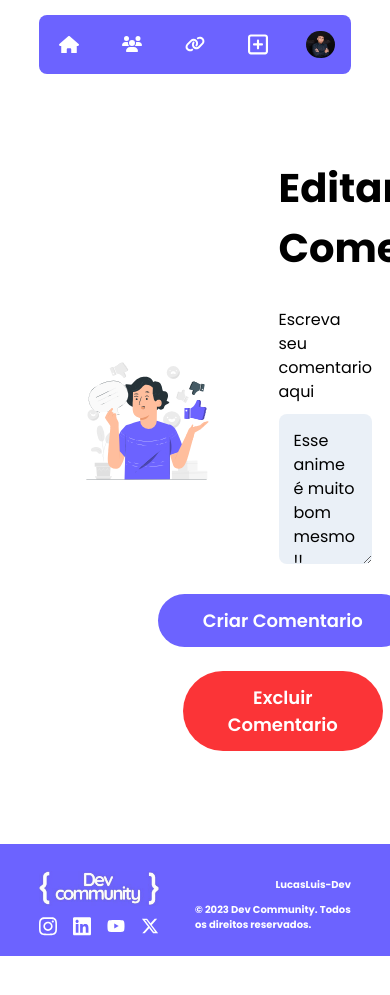
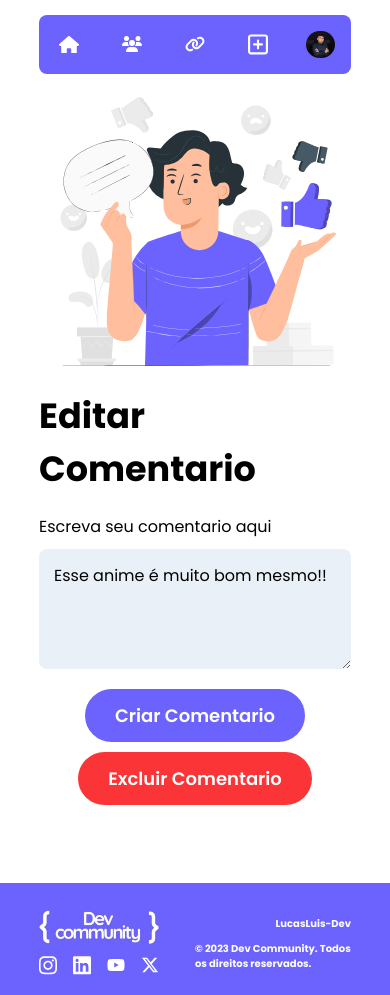
Before and after one commit to LucasLuis-Dev/Dev-Community, a Flask app: page /home/post/1/comentario/1/editar in a window 390 px wide; the page is wider, and only the part inside the window is pictured. Before the commit the page ends 956 px from the top of that part, so only its background shows below. Run offline with Flask 3, Linux system fonts and the light colour scheme; a user stored in the database is signed in; some libraries are stand-ins or nearby versions.

Commit message:
add mobile design for editarComentario.html and criarComentario.html

```diff
--- a/comunidade_dev/templates/editarcomentario.html
+++ b/comunidade_dev/templates/editarcomentario.html
@@ -2,18 +2,18 @@
 
 {% block body %}
 
-<main class="flex flex-row w-full gap-[50px] h-screen justify-center items-center pr-[10%] pl-[20%]">
+<main class="flex flex-row w-full gap-[50px] h-screen justify-center items-center pr-[10%] pl-[20%]  max-[480px]:px-[10%] max-[480px]:h-fit">
 
-    <section class="flex flex-row w-full justify-center items-center">
-        <figure class="w-[50%]">
+    <section class="flex flex-row w-full justify-center items-center max-[480px]:flex-col max-[480px]:py-[25%]">
+        <figure class="w-[50%]  max-[480px]:w-full">
             <img class="w-full" src="{{ url_for('static', filename='Opinion-pana.svg') }}" alt="">
         </figure>
 
-        <div class="flex flex-col w-[50%]">
-            <form  method="POST" action="" class="flex flex-col w-full  gap-[30px] p-[4rem]  rounded-lg" enctype="multipart/form-data">
+        <div class="flex flex-col w-[50%] max-[480px]:w-full max-[480px]:gap-[50px]">
+            <form  method="POST" action="" class="flex flex-col w-full  gap-[30px] p-[4rem] rounded-lg max-[480px]:p-[0px] max-[480px]:gap-[20px]" enctype="multipart/form-data">
                 {{ form_coment.csrf_token }}
 
-                <legend  class="text-[40px] text-left font-bold">Editar Comentario</legend>
+                <legend  class="text-[40px] text-left font-bold  max-[480px]:text-[35px]">Editar Comentario</legend>
 
                 <fieldset class="flex flex-col gap-[20px]">
                     <div  class="flex flex-col gap-[10px]">
@@ -27,20 +27,20 @@
                                 {% endfor %}
                             </div>
                         {% else %}
-                            {{ form_coment.corpo(class='p-[15px] h-[150px] w-full border-none bg-[#EAF0F7] rounded-lg max-[400px]:w-full',placeholder="Escreva seu comentário aqui") }}
+                            {{ form_coment.corpo(class='p-[15px] h-[150px] w-full border-none bg-[#EAF0F7] rounded-lg  max-[480px]:h-[120px] max-[480px]:w-full',placeholder="Escreva seu comentário aqui") }}
                         {% endif %}
                     </div>
                 </fieldset>
                 <div class="flex justify-center gap-[30px]">
 
-                    {{ form_coment.botaoSubmitCriarComentario(class='bg-[#6C63FF] font-semibold hover:bg-[#4941FF] duration-150 cursor-pointer rounded-full px-[45px]  py-[13px]   text-white text-center text-[18px]') }}
+                    {{ form_coment.botaoSubmitCriarComentario(class='bg-[#6C63FF] font-semibold hover:bg-[#4941FF] duration-150 cursor-pointer rounded-full px-[45px]  py-[13px] text-white text-center text-[18px] max-[480px]:p-[13px] max-[480px]:px-[30px]') }}
 
                 </div>
             </form>
             {% if current_user == comentario.autor %}
                 <form method="POST" action="{{url_for('excluirComentario', post_id=post_id, comentario_id = comentario.id)}}">
                     <div class="flex flex-row mt-[-40px] items-center justify-center ">
-                        <button  class="bg-[#FB3437] font-semibold hover:bg-[#FF0004] duration-150 cursor-pointer rounded-full px-[45px]  py-[13px]   text-white text-center text-[18px]" type="submit" >
+                        <button  class="bg-[#FB3437] font-semibold hover:bg-[#FF0004] duration-150 cursor-pointer rounded-full px-[45px]  py-[13px]   text-white text-center text-[18px] max-[480px]:p-[13px] max-[480px]:px-[30px]" type="submit" >
                             Excluir Comentario
                         </button>
                     </div>
```
Also changed, not shown: comunidade_dev/templates/criarComentario.html (+6 -6 lines), instance/comunidade.db.
